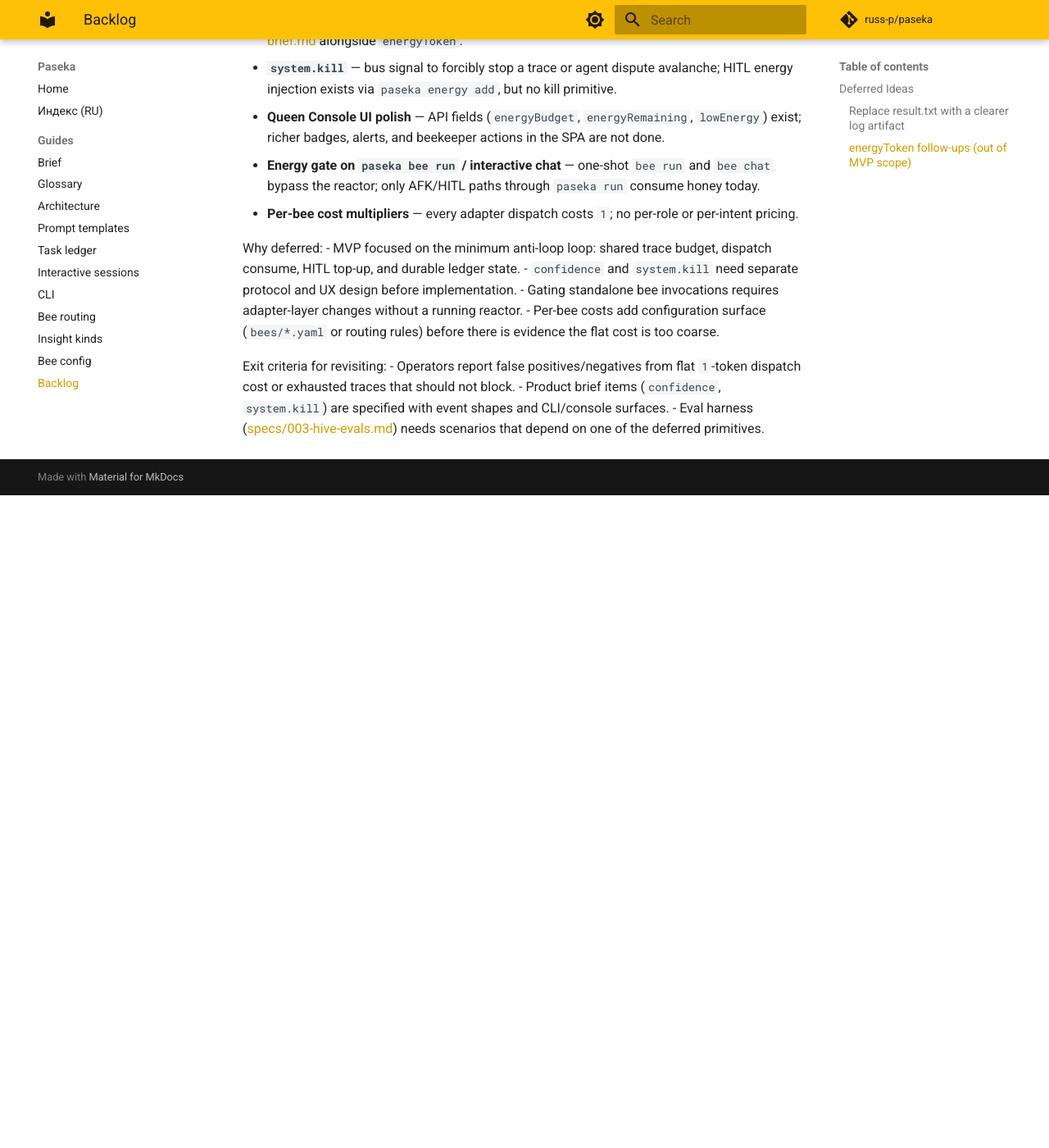
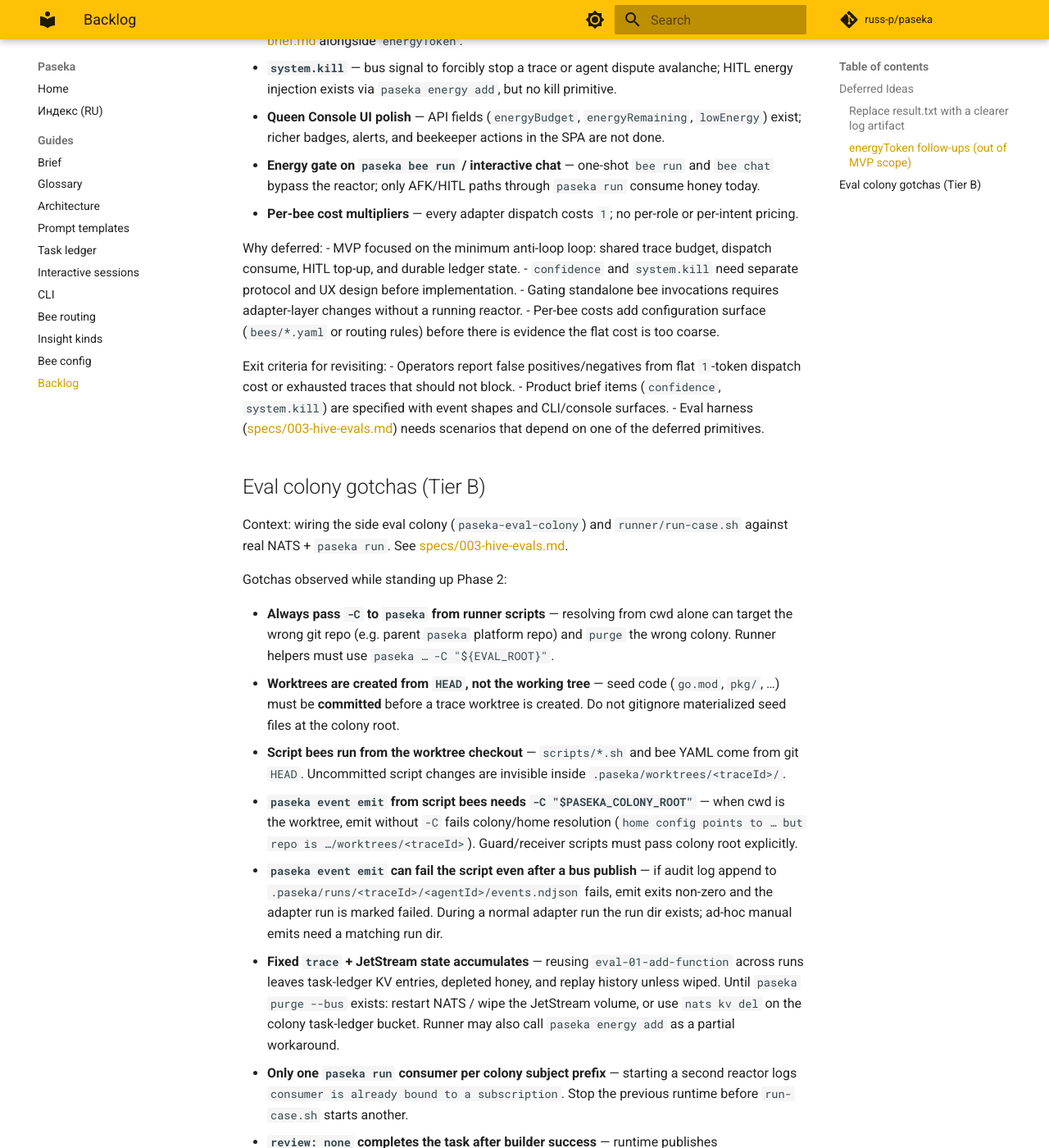
Before and after one commit to russ-p/paseka, an MkDocs documentation site: the page built from docs/999-backlog.md, in a window 1280 px wide and 1400 px high, scrolled down 884 px. Shown: the whole window at 82% size. Built offline with MkDocs 1.6.1 and Material for MkDocs 9.7.7, drawn with Linux system fonts in a browser that asks for light colours; comment, search, counter and statistics services are not loaded; before the commit the page ends 1488 px from its top, so only the background shows below that; some of the changed text lies outside the part shown.

Commit message:
Update 999-backlog.md

```diff
--- a/docs/999-backlog.md
+++ b/docs/999-backlog.md
@@ -46,3 +46,26 @@ Exit criteria for revisiting:
 - Operators report false positives/negatives from flat `1`-token dispatch cost or exhausted traces that should not block.
 - Product brief items (`confidence`, `system.kill`) are specified with event shapes and CLI/console surfaces.
 - Eval harness ([specs/003-hive-evals.md](specs/003-hive-evals.md)) needs scenarios that depend on one of the deferred primitives.
+
+## Eval colony gotchas (Tier B)
+
+Context: wiring the side eval colony (`paseka-eval-colony`) and `runner/run-case.sh` against real NATS + `paseka run`. See [specs/003-hive-evals.md](specs/003-hive-evals.md).
+
+Gotchas observed while standing up Phase 2:
+
+- **Always pass `-C` to `paseka` from runner scripts** — resolving from cwd alone can target the wrong git repo (e.g. parent `paseka` platform repo) and `purge` the wrong colony. Runner helpers must use `paseka … -C "${EVAL_ROOT}"`.
+- **Worktrees are created from `HEAD`, not the working tree** — seed code (`go.mod`, `pkg/`, …) must be **committed** before a trace worktree is created. Do not gitignore materialized seed files at the colony root.
+- **Script bees run from the worktree checkout** — `scripts/*.sh` and bee YAML come from git `HEAD`. Uncommitted script changes are invisible inside `.paseka/worktrees/<traceId>/`.
+- **`paseka event emit` from script bees needs `-C "$PASEKA_COLONY_ROOT"`** — when cwd is the worktree, emit without `-C` fails colony/home resolution (`home config points to … but repo is …/worktrees/<traceId>`). Guard/receiver scripts must pass colony root explicitly.
+- **`paseka event emit` can fail the script even after a bus publish** — if audit log append to `.paseka/runs/<traceId>/<agentId>/events.ndjson` fails, emit exits non-zero and the adapter run is marked failed. During a normal adapter run the run dir exists; ad-hoc manual emits need a matching run dir.
+- **Fixed `trace` + JetStream state accumulates** — reusing `eval-01-add-function` across runs leaves task-ledger KV entries, depleted honey, and replay history unless wiped. Until `paseka purge --bus` exists: restart NATS / wipe the JetStream volume, or use `nats kv del` on the colony task-ledger bucket. Runner may also call `paseka energy add` as a partial workaround.
+- **Only one `paseka run` consumer per colony subject prefix** — starting a second reactor logs `consumer is already bound to a subscription`. Stop the previous runtime before `run-case.sh` starts another.
+- **`review: none` completes the task after builder success** — runtime publishes `VERIFICATION/task.completed` when the builder adapter succeeds, before guard/receiver direct dispatches finish. Eval scoring should poll the **oracle** (worktree tests) or replay events, not rely solely on task status reaching `completed`.
+- **Builder rework is async** — `verification.failed` → builder fix-up uses the direct dispatch path and can continue after the task is already `completed` or `blocked` (e.g. honey exhausted). Allow time for the guard→builder loop; treat `blocked` as a terminal status when honey runs out.
+- **Oracle scope** — `go test ./...` in the worktree also picks up packages under `cases/…/expect/`. Prefer a narrow path (e.g. `go test ./pkg/...`) in `case.yaml` `oracle.command` and in script-guard bees.
+
+Backlog follow-ups (eval harness):
+
+- **`paseka purge --bus`** — wipe eval trace KV / stream namespace between case runs without restarting NATS.
+- **Platform: optional trace reset helper** — seed energy + clear ledger for a fixed `--trace` in one command.
+- **Event-chain scorer in runner** — assert `case.yaml` `expect_event_chain` against `paseka replay` output (today: oracle + human replay inspection only).
```
